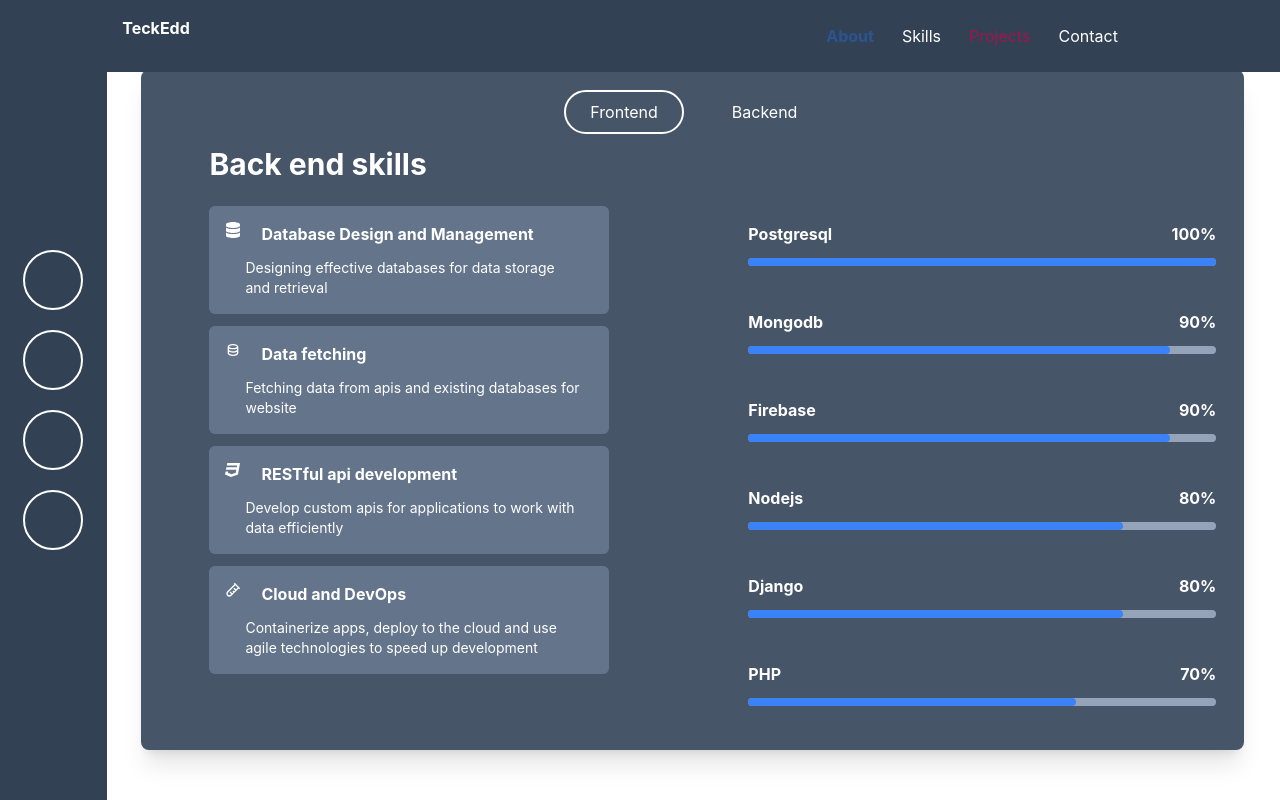
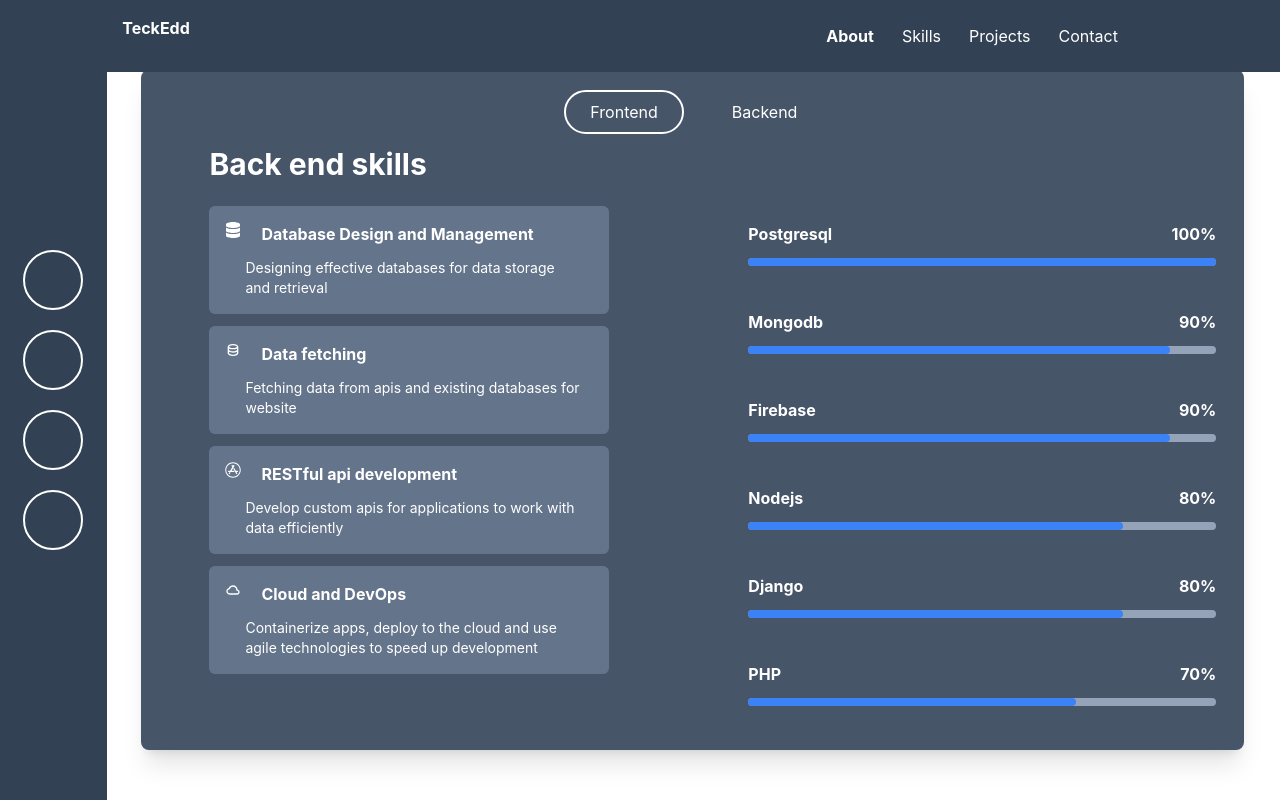
Before and after one commit to Edward-kwabena-Twumasi/portfolio-teckedd, a React (Create React App) app: page /skills/backend in a window 1280 px wide. Built offline with nearby package versions, Linux system fonts and the light colour scheme.

Commit message:
projects section ui looking great

```diff
--- a/src/data.js
+++ b/src/data.js
@@ -5,6 +5,10 @@ import {FaCss3} from "react-icons/fa"
 import {BiTestTube} from "react-icons/bi"
 import {FaDatabase} from "react-icons/fa"
 import {BiData} from "react-icons/bi"
+import {BiCloud} from "react-icons/bi"
+import {FaAppStore} from "react-icons/fa"
+
+
 
 
 
@@ -51,13 +55,13 @@ export const beskills=[
 
      },
      {
-       "icon":<FaCss3/>,
+       "icon":<FaAppStore/>,
        "title":"RESTful api development",
        "description":"Develop custom apis for applications to work with data efficiently"
 
      },
      {
-       "icon":<BiTestTube/>,
+       "icon":<BiCloud/>,
        "title":"Cloud and DevOps",
        "description":"Containerize apps, deploy to the cloud and use agile technologies to speed up development"
 
--- a/src/developer/navbar.jsx
+++ b/src/developer/navbar.jsx
@@ -10,9 +10,9 @@ const NavBar=()=>{
               </div>
               <div className='flex justify-around gap-7 float-right'>
 
-                <button className="font-bold text-[#2b5592]"><Link to='/'>About</Link></button>
+                <button className="font-bold"><Link to='/'>About</Link></button>
                 <button ><Link to='skills'>Skills</Link></button>
-                <button className='text-pink-800'><Link to='projects'>Projects</Link> </button>
+                <button className=''><Link to='projects'>Projects</Link> </button>
                 <button ><Link to='contact'>Contact</Link></button>
               </div>
        </div>
```
